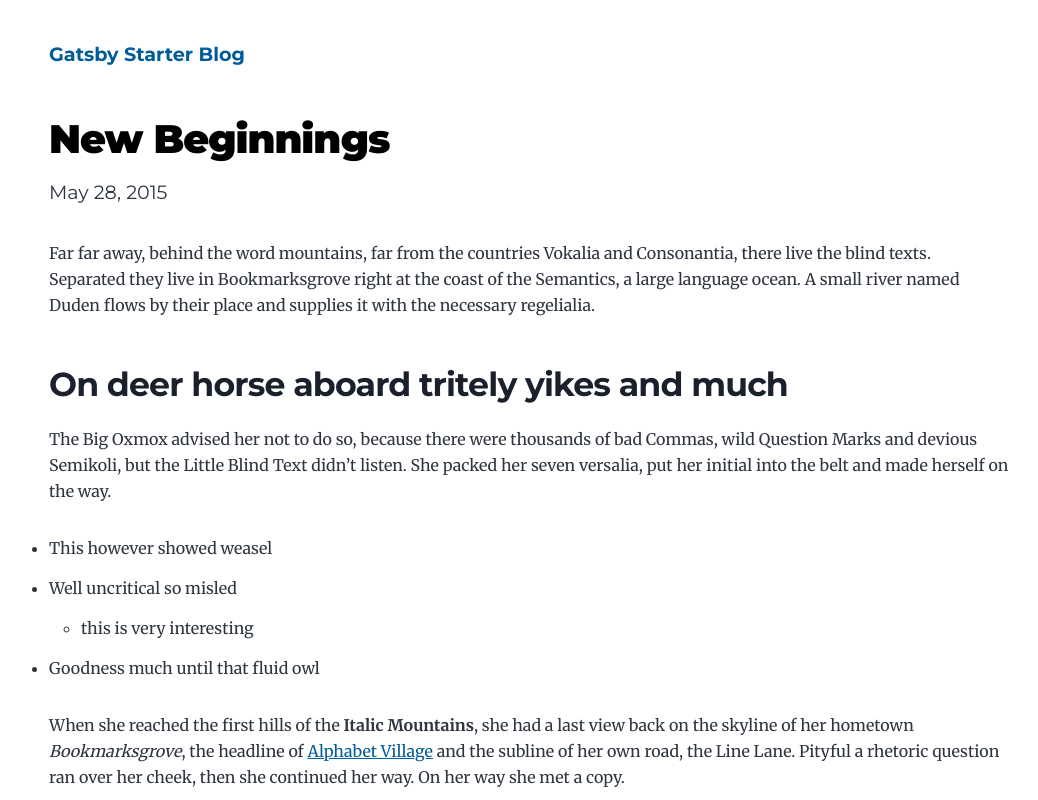
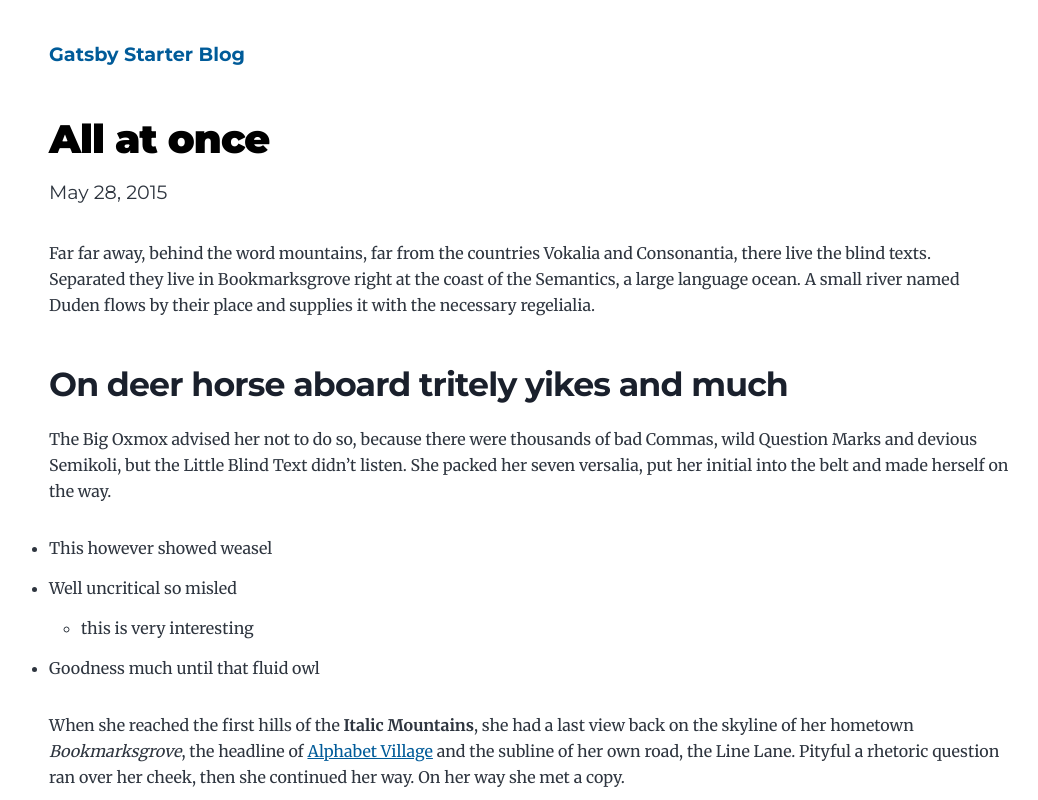
Before and after one commit to ckatta/chakradhar-site, a Gatsby site: page /new-beginnings/ in a window 1280 px wide. Shown: the top 800 px of the page, without its empty margins (111-1149 px from the left). Built offline with nearby package versions, Linux system fonts and the light colour scheme; Gatsby itself is replaced by a stand-in of ours.

```diff
--- a/content/blog/new-beginnings/index.md
+++ b/content/blog/new-beginnings/index.md
@@ -1,5 +1,5 @@
 ---
-title: New Beginnings
+title: All at once
 date: "2015-05-28T22:40:32.169Z"
 description: This is a custom description for SEO and Open Graph purposes, rather than the default generated excerpt. Simply add a description field to the frontmatter.
 ---
```
